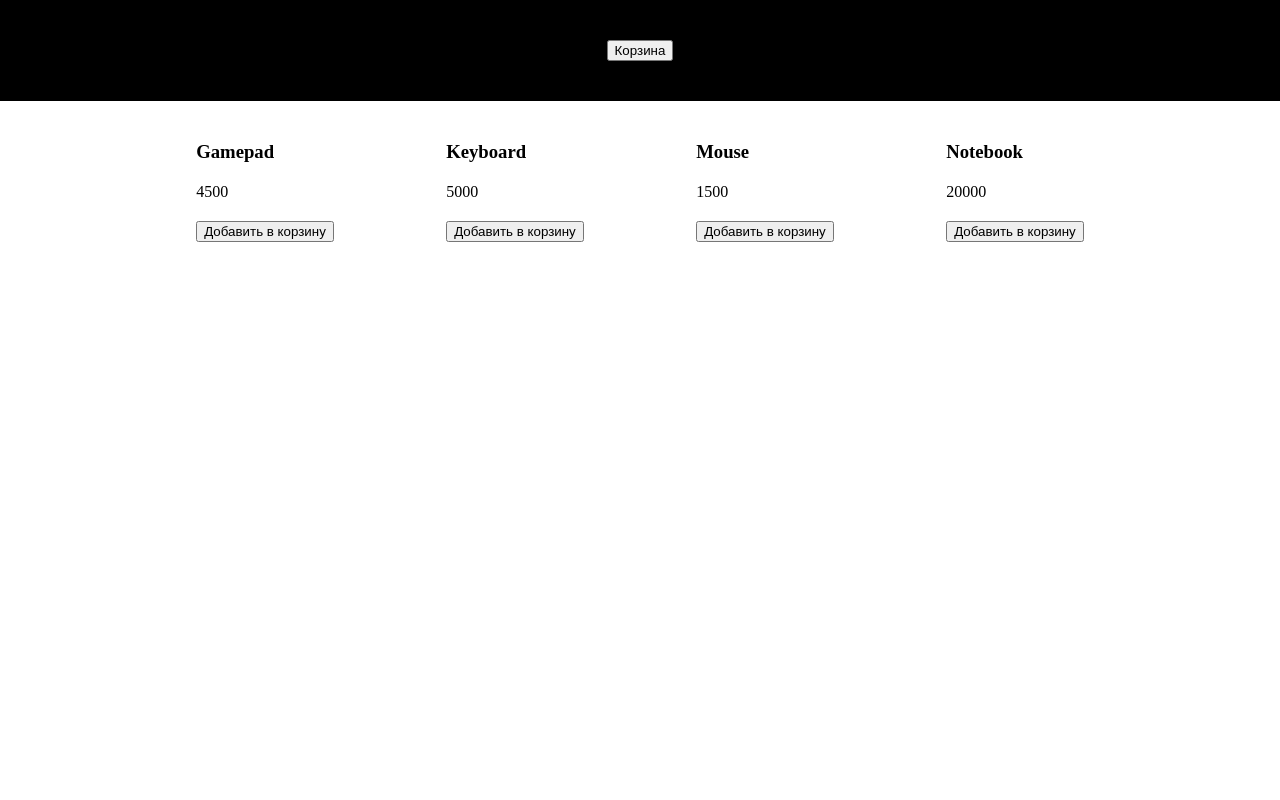
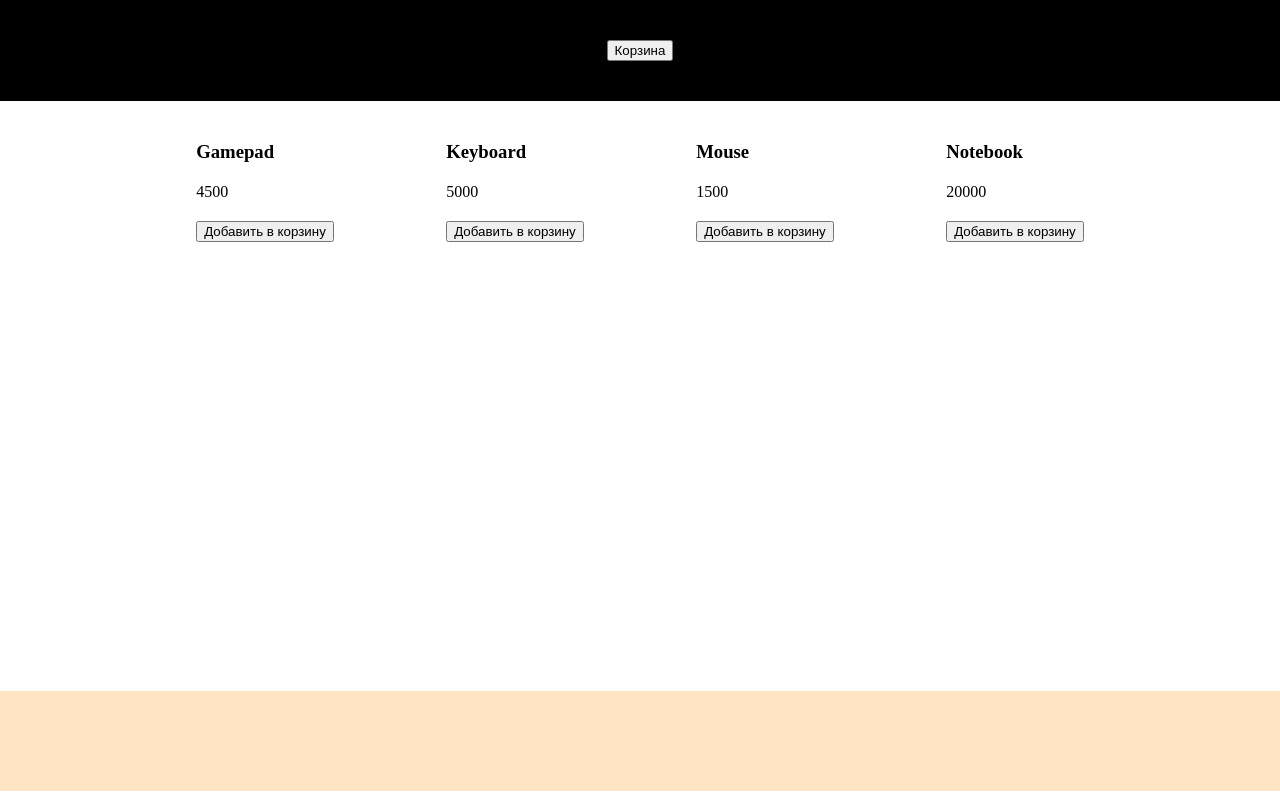
Before and after one commit to martynov-a-d/homeWorkJShigh, a plain HTML site: page hw_1/project/index.html in a window 1280 px wide. Drawn offline with Linux system fonts and the light colour scheme.

Commit message:
add footer on site

```diff
--- a/hw_1/project/index.html
+++ b/hw_1/project/index.html
@@ -13,5 +13,6 @@
     <div class="products"></div>
 </main>
 <script src="./js/main.js"></script>
+<footer></footer>
 </body>
 </html>
--- a/hw_1/project/style.css
+++ b/hw_1/project/style.css
@@ -21,6 +21,7 @@
 
     main {
         padding-top: 40px;
+        min-height: calc(100vh - 250px);
     }
 
     .btn-cart {
@@ -39,3 +40,12 @@
         .product-item p {
             margin-bottom: 20px;
         }
+
+
+
+
+
+        footer {
+            background-color: #ffe4c4;
+            height: 100px;
+        }
```
